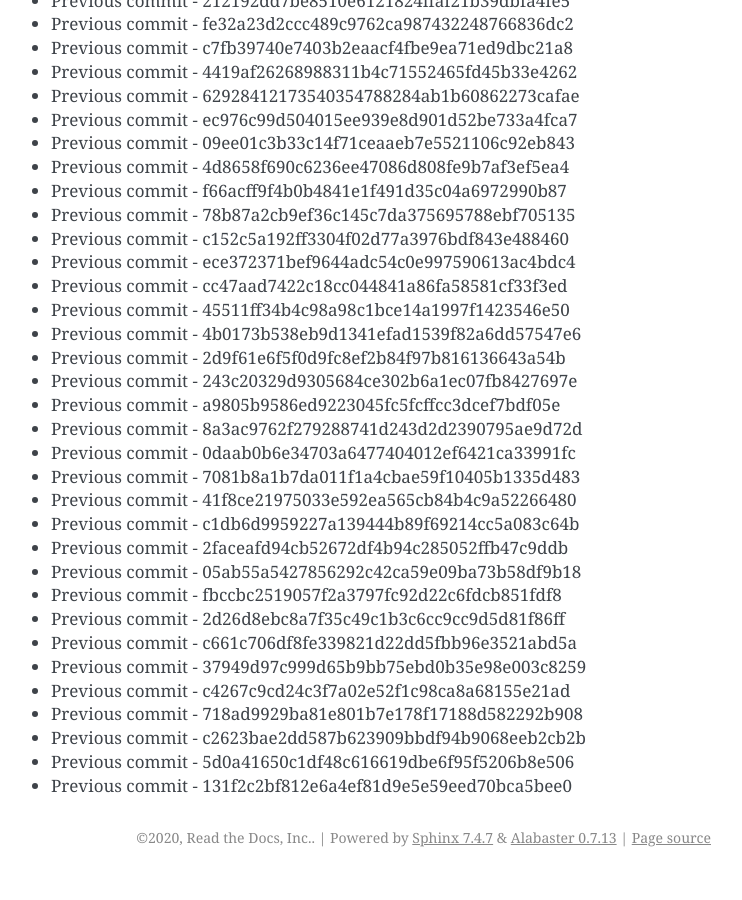
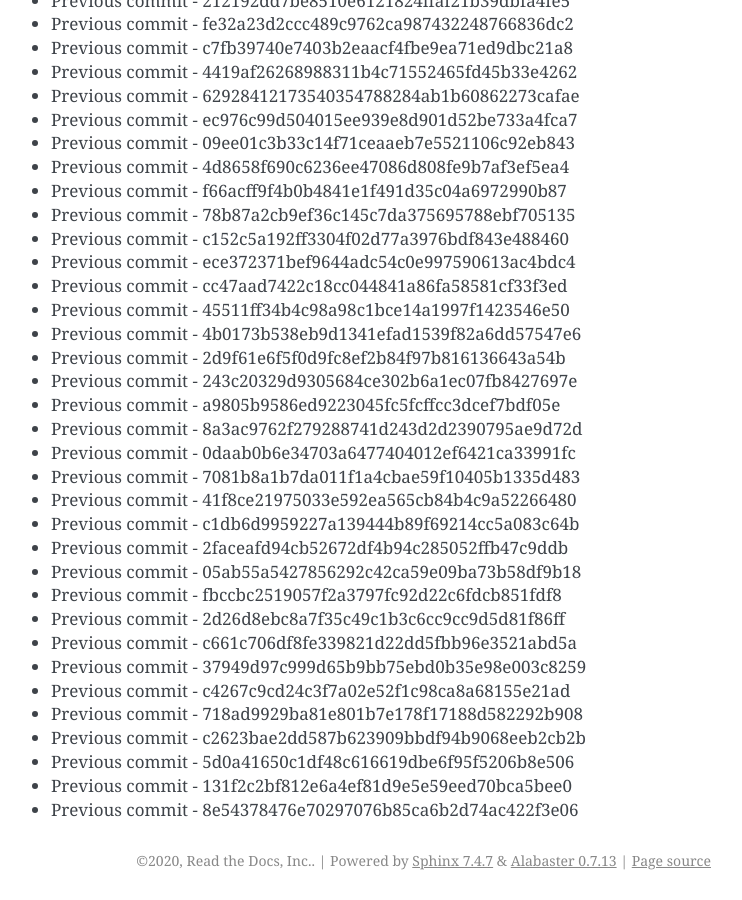
Before and after one commit to readthedocs/rtd-git-stresstest, a Sphinx documentation site: the page built from docs/updates.rst, in a window 1280 px wide and 900 px high, scrolled down 64383 px. Shown: the whole window, without its empty margins (399-1141 px from the left). Built offline with Sphinx 7.4.7, drawn with Linux system fonts in a browser that asks for light colours; before the commit the page ends 65260 px from its top, so only the background shows below that.

Commit message:
Generating commit from previous: 8e54378476e70297076b85ca6b2d74ac422f3e06

```diff
--- a/docs/updates.rst
+++ b/docs/updates.rst
@@ -2737,3 +2737,4 @@ It can be tested for any performance characteristics.
 * Previous commit - c2623bae2dd587b623909bbdf94b9068eeb2cb2b
 * Previous commit - 5d0a41650c1df48c616619dbe6f95f5206b8e506
 * Previous commit - 131f2c2bf812e6a4ef81d9e5e59eed70bca5bee0
+* Previous commit - 8e54378476e70297076b85ca6b2d74ac422f3e06
```
